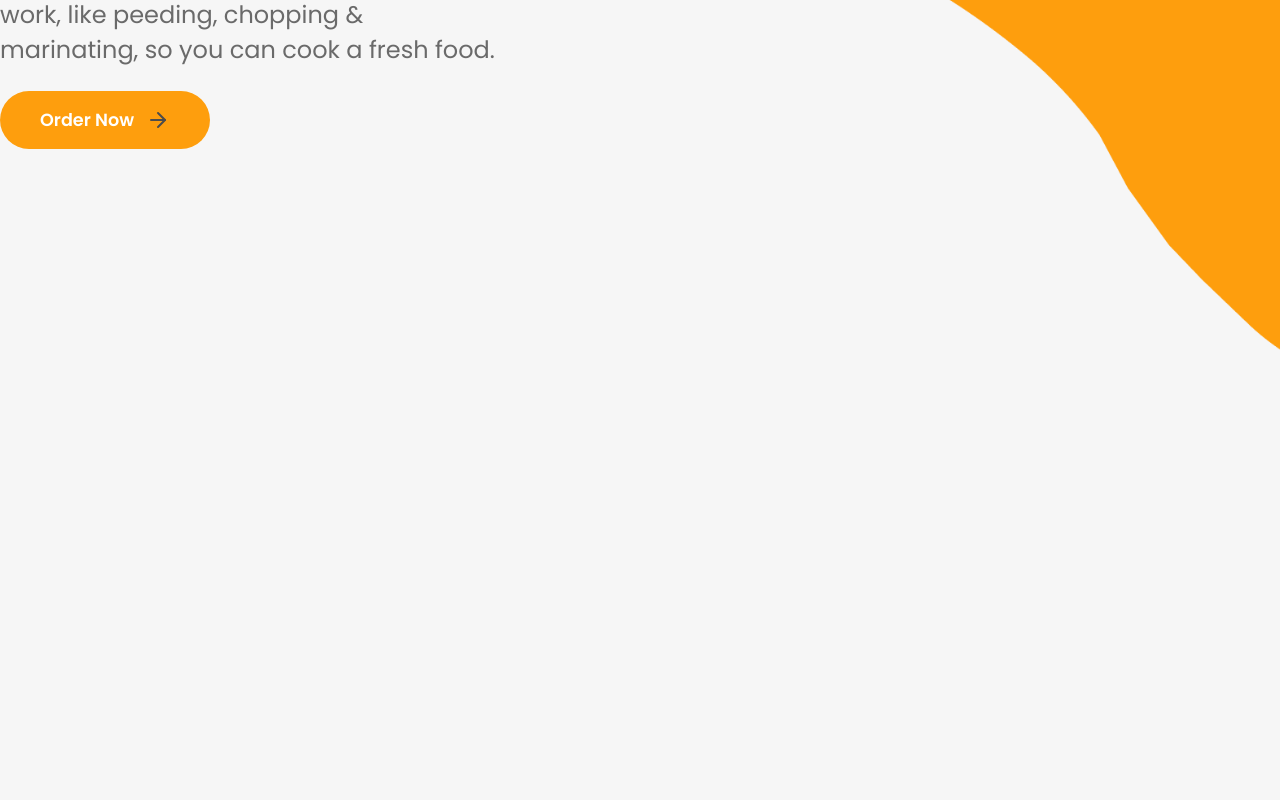
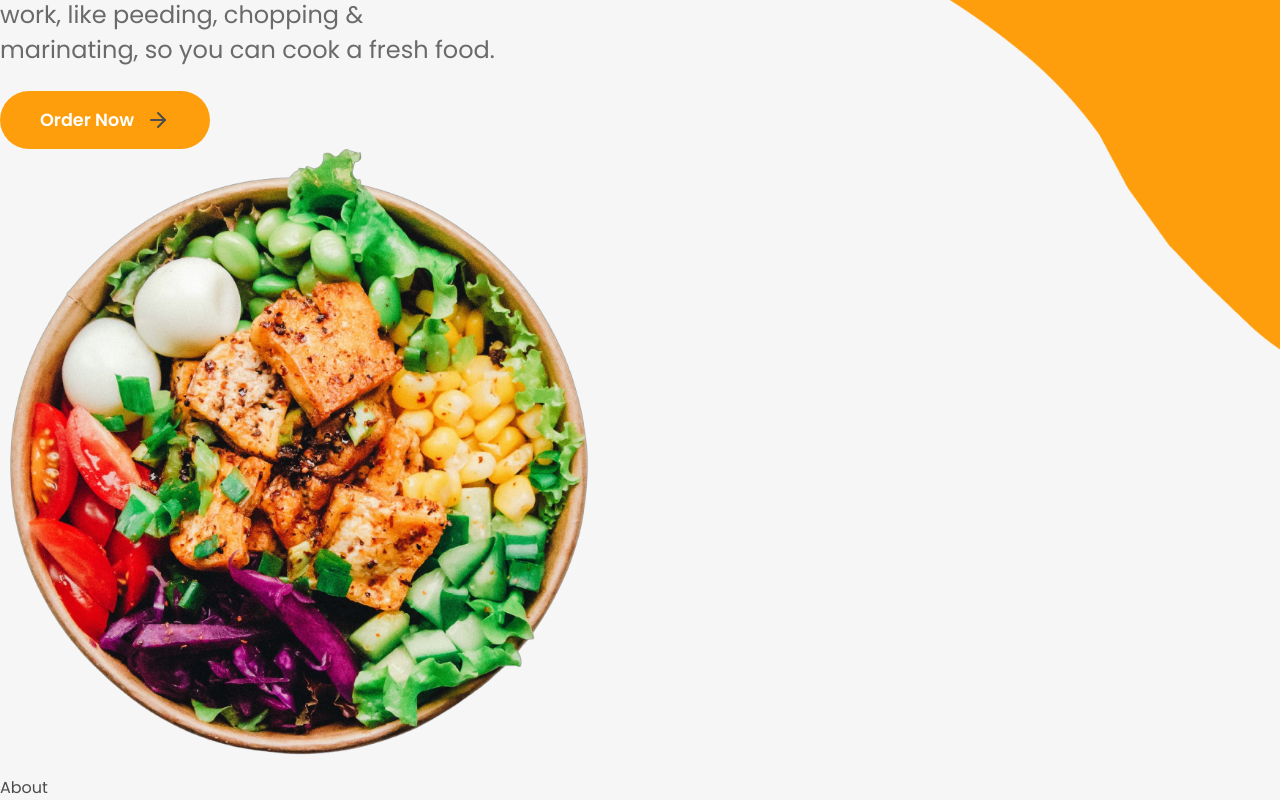
Before and after one commit to pablo-cruzbr/food-delivery-landing-page, a React (Vite) app: page / in a window 1280 px wide. Shown: the part 420-1220 px from the top of the page. Before the commit the page ends 804 px from the top, so only its background shows below. Built offline with nearby package versions, Linux system fonts and the light colour scheme.

Commit message:
feat: create section About

```diff
--- a/src/App.jsx
+++ b/src/App.jsx
@@ -1,5 +1,6 @@
 import { useState } from 'react'
 import Home from './components/Home'
+import About from './components/About'
 import './App.css'
 
 function App() {
@@ -8,6 +9,7 @@ function App() {
   return (
     <div>
   <Home/>
+  <About/>
     </div>
   )
 }
--- a/src/components/Home.jsx
+++ b/src/components/Home.jsx
@@ -1,6 +1,7 @@
 import React from 'react';
 import Navbar from './TempNavbar';
 import BannerBackground from "../assets/home-banner-background.png";
+import BannerImage from "../assets/home-banner-image.png";
 import { FiArrowRight } from "react-icons/fi";
 const Home = () => {
   return (
@@ -22,6 +23,9 @@ const Home = () => {
         <button className="secondary-button">
           Order Now <FiArrowRight/>
         </button>
+        <div className="home-image-section">
+            <img src={BannerImage} alt="" />
+        </div>
       </div>
     </div>
 
```
